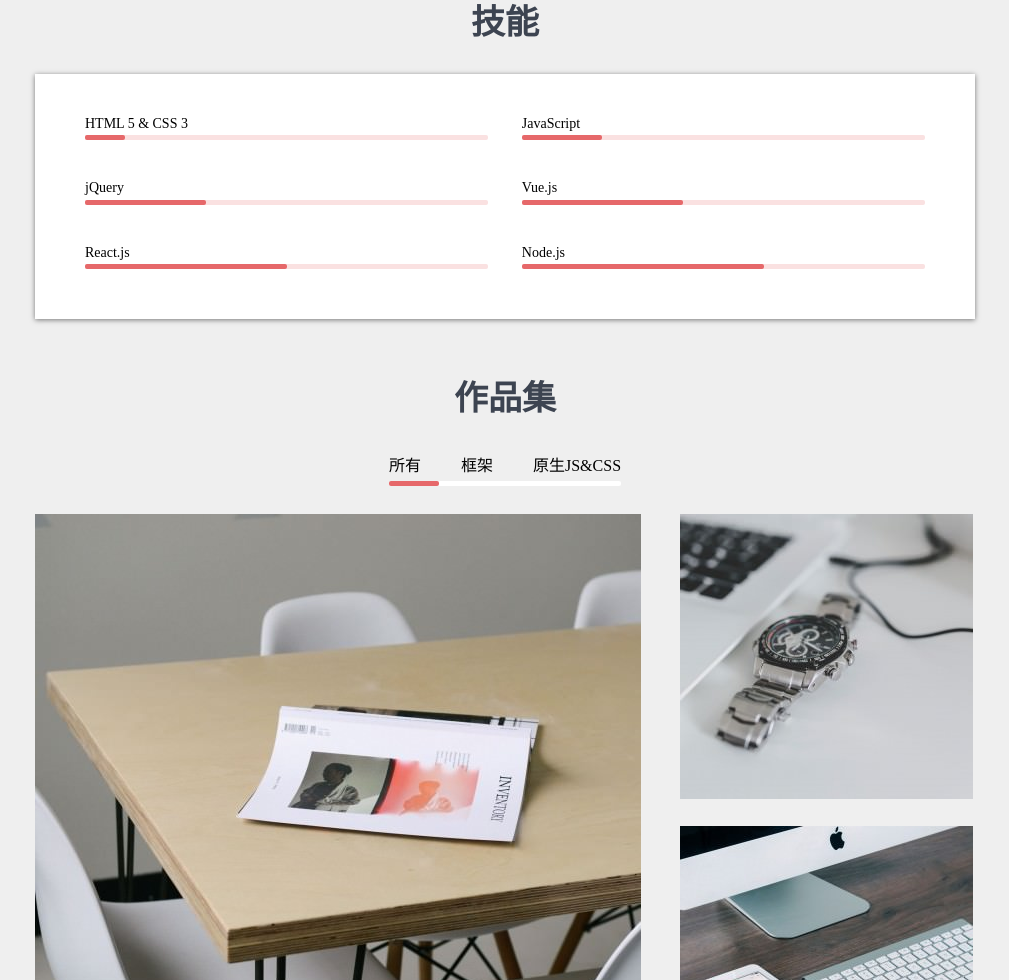
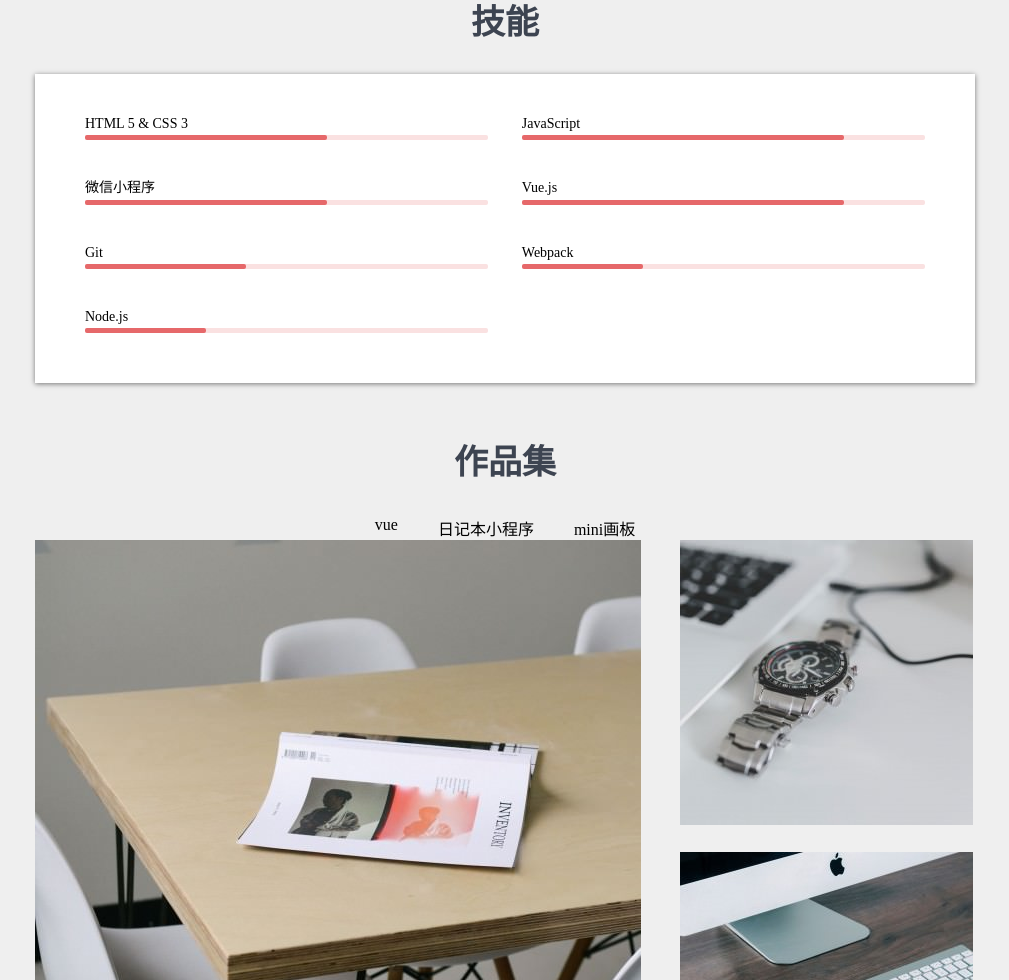
Before and after one commit to quanyideng/resume, a plain HTML site: page index.html in a window 1280 px wide. Shown: the part 865-1845 px from the top of the page, without its empty margins (135-1144 px from the left). Drawn offline with Linux system fonts and the light colour scheme.

Commit message:
add skills

```diff
--- a/index.html
+++ b/index.html
@@ -180,7 +180,7 @@
           HTML 5 &amp; CSS 3
         </h3>
         <div class="progressBar">
-          <div class="progress" style="width: 10%;"></div>
+          <div class="progress" style="width: 60%;"></div>
         </div>
       </li>
       <li>
@@ -188,12 +188,36 @@
           JavaScript
         </h3>
         <div class="progressBar">
-          <div class="progress" style="width: 20%"></div>
+          <div class="progress" style="width: 80%"></div>
         </div>
       </li>
       <li>
         <h3>
-          jQuery
+          微信小程序
+        </h3>
+        <div class="progressBar">
+          <div class="progress" style="width: 60%"></div>
+        </div>
+      </li>
+      <li>
+        <h3>
+          Vue.js
+        </h3>
+        <div class="progressBar">
+          <div class="progress" style="width: 80%"></div>
+        </div>
+      </li>
+      <li>
+        <h3>
+          Git
+        </h3>
+        <div class="progressBar">
+          <div class="progress" style="width: 40%"></div>
+        </div>
+      </li>
+      <li>
+        <h3>
+          Webpack
         </h3>
         <div class="progressBar">
           <div class="progress" style="width: 30%"></div>
@@ -201,26 +225,10 @@
       </li>
       <li>
         <h3>
-          Vue.js
-        </h3>
-        <div class="progressBar">
-          <div class="progress" style="width: 40%"></div>
-        </div>
-      </li>
-      <li>
-        <h3>
-          React.js
-        </h3>
-        <div class="progressBar">
-          <div class="progress" style="width: 50%"></div>
-        </div>
-      </li>
-      <li>
-        <h3>
           Node.js
         </h3>
         <div class="progressBar">
-          <div class="progress" style="width: 60%"></div>
+          <div class="progress" style="width: 30%"></div>
         </div>
       </li>
     </ol>
@@ -229,13 +237,13 @@
     <h2>作品集</h2>
     <nav>
       <ol class="clearfix">
-        <li id="portfolio1">所有</li>
-        <li id="portfolio2">框架</li>
-        <li id="portfolio3">原生JS&amp;CSS</li>
+        <li id="portfolio1">vue</li>
+        <li id="portfolio2">日记本小程序</li>
+        <li id="portfolio3">mini画板</li>
       </ol>
-      <div id="portfolioBar" class="bar state-1">
+      <!-- <div id="portfolioBar" class="bar state-1">
         <div class="bar-inner"></div>
-      </div>
+      </div> -->
     </nav>
     <script>
       portfolio1.onclick = function () {
```
